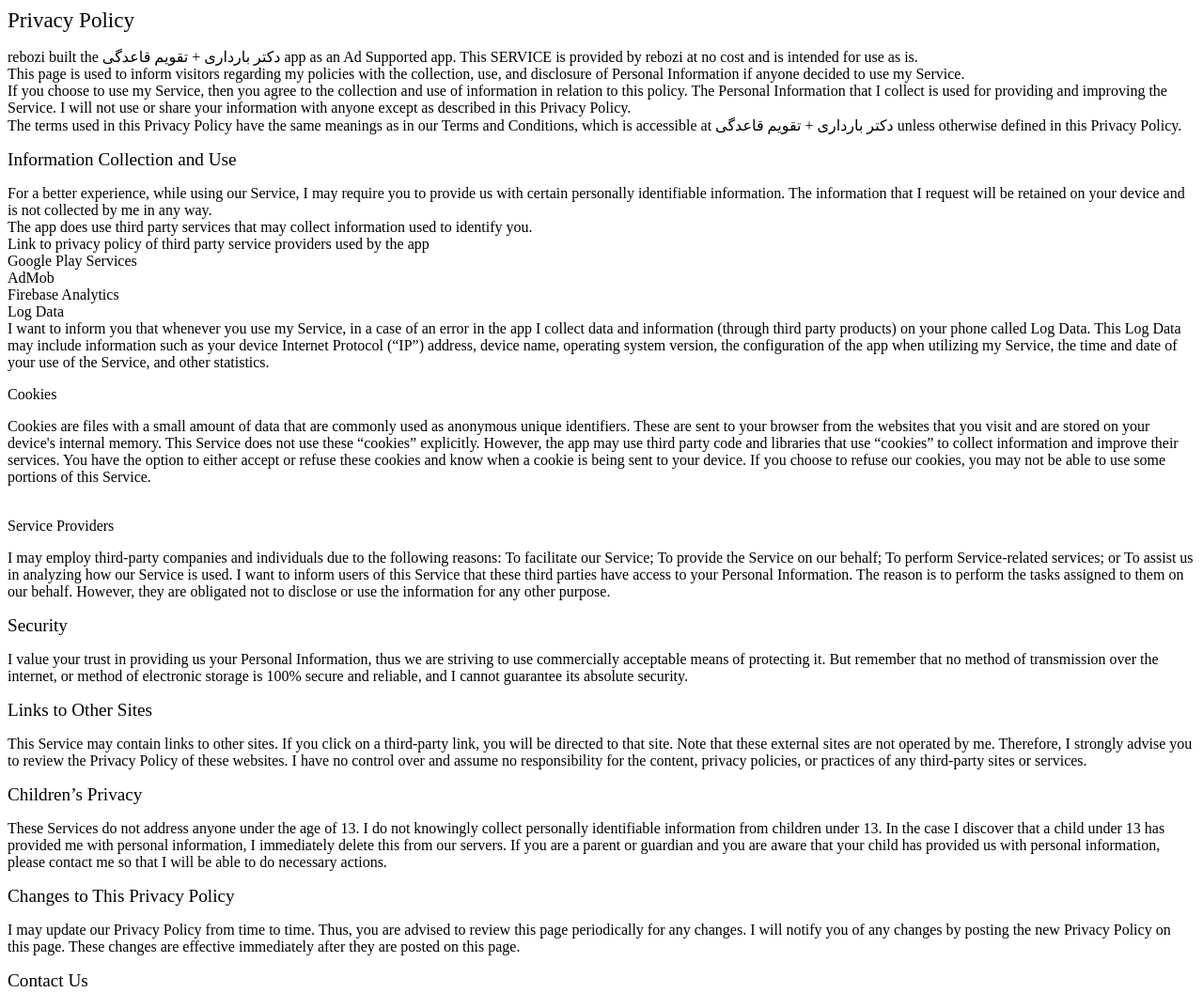
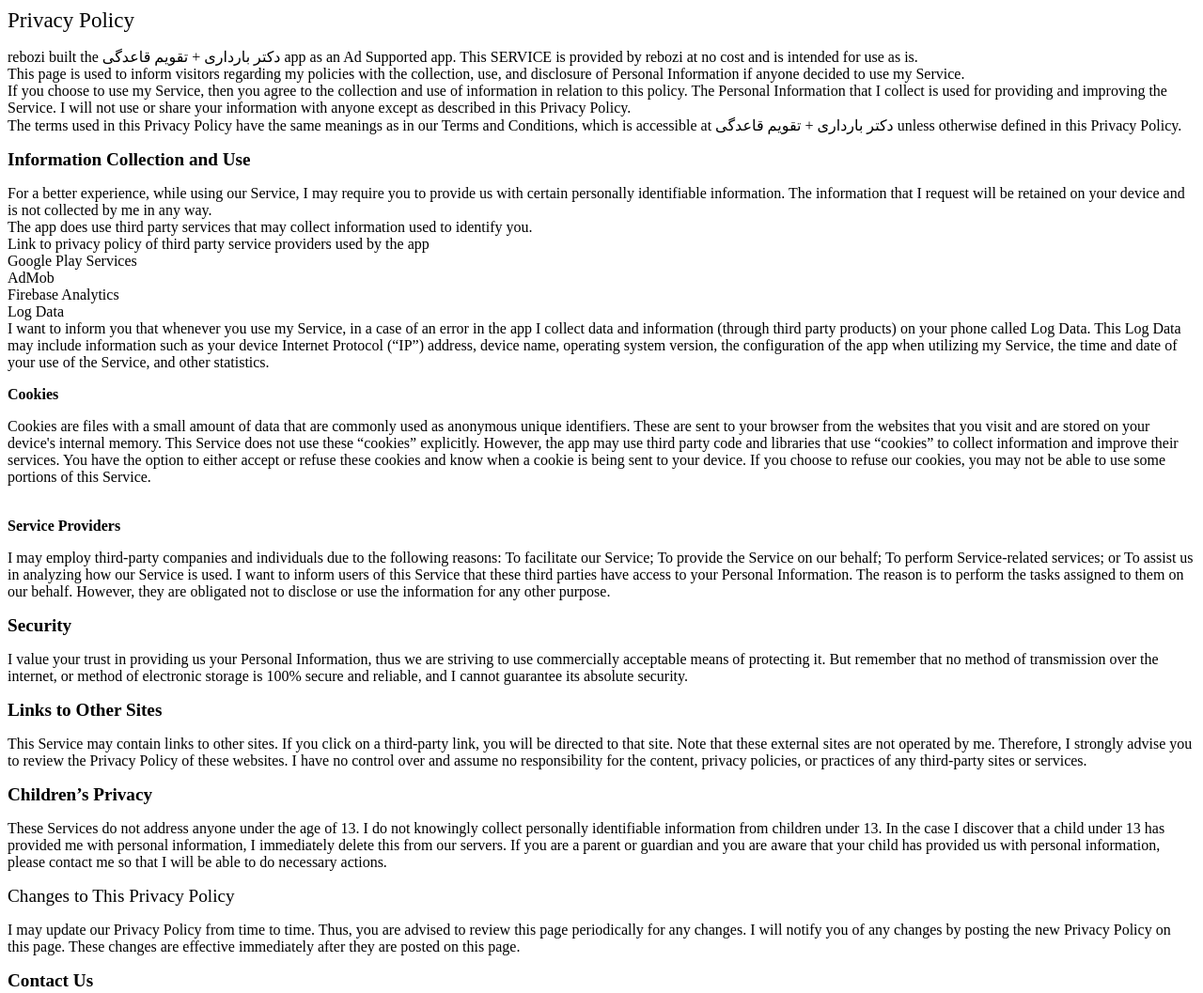
Before and after one commit to rebozi/womenpolicy, a plain HTML site: page index.html in a window 1280 px wide. Shown: the top 1057 px of the page at 94% size. Drawn offline with Linux system fonts and the light colour scheme.

Commit message:
Update index.html

```diff
--- a/index.html
+++ b/index.html
@@ -1,4 +1,4 @@
-<span style="font-size: 144%; font-weight:bold color: #2da784; ">
+<span style="font-size: 144%; font-weight:bold color: #1c5c6c; ">
  Privacy Policy</span>
 <br/>
 <p align="left">rebozi built the دکتر بارداری + تقویم قاعدگی app as an Ad Supported app. This SERVICE is provided by rebozi at no cost and is intended for use as is.
@@ -10,7 +10,7 @@
 The terms used in this Privacy Policy have the same meanings as in our Terms and Conditions, which is accessible at دکتر بارداری + تقویم قاعدگی unless otherwise defined in this Privacy Policy.
 </p>
 
-<span style="font-size: larger; font-weight:bold color: #1c5c6c; "> Information Collection and Use</span>
+<span style="font-size: larger; font-weight:bold color: #1c5c6c; "><b> Information Collection and Use</b></span>
 <br/>
 <p align="left">For a better experience, while using our Service, I may require you to provide us with certain personally identifiable information. The information that I request will be retained on your device and is not collected by me in any way.
 <br/>
@@ -29,14 +29,14 @@
 I want to inform you that whenever you use my Service, in a case of an error in the app I collect data and information (through third party products) on your phone called Log Data. This Log Data may include information such as your device Internet Protocol (“IP”) address, device name, operating system version, the configuration of the app when utilizing my Service, the time and date of your use of the Service, and other statistics.
 </p>
 
-<span style=" font-weight:bold color: #1c5c6c; "> Cookies</span>
+<span style=" font-weight:bold color: #1c5c6c; "> <b> Cookies</b></span>
 <br/>
 <p align="left">Cookies are files with a small amount of data that are commonly used as anonymous unique identifiers. These are sent to your browser from the websites that you visit and are stored on your device's internal memory.
 This Service does not use these “cookies” explicitly. However, the app may use third party code and libraries that use “cookies” to collect information and improve their services. You have the option to either accept or refuse these cookies and know when a cookie is being sent to your device. If you choose to refuse our cookies, you may not be able to use some portions of this Service.
 </p>
 
 <br/>
-<span style=" font-weight:bold color: #2da784; "> Service Providers</span>
+<span style=" font-weight:bold color: #2da784; "> <b> Service Providers</b></span>
 <p align="left">I may employ third-party companies and individuals due to the following reasons:
 To facilitate our Service;
 To provide the Service on our behalf;
@@ -45,19 +45,19 @@
 I want to inform users of this Service that these third parties have access to your Personal Information. The reason is to perform the tasks assigned to them on our behalf. However, they are obligated not to disclose or use the information for any other purpose.
 </p>
 
-<span style="font-size: larger; font-weight:bold color: #1c5c6c; "> Security</span>
+<span style="font-size: larger; font-weight:bold color: #1c5c6c; "> <b>  Security</b></span>
 <br/>
 <p align="left">
 I value your trust in providing us your Personal Information, thus we are striving to use commercially acceptable means of protecting it. But remember that no method of transmission over the internet, or method of electronic storage is 100% secure and reliable, and I cannot guarantee its absolute security.
 </p>
 
-<span style="font-size: larger; font-weight:bold color: #1c5c6c; "> Links to Other Sites</span>
+<span style="font-size: larger; font-weight:bold color: #1c5c6c; "> <b>  Links to Other Sites</b></span>
 <br/>
 <p align="left">
 This Service may contain links to other sites. If you click on a third-party link, you will be directed to that site. Note that these external sites are not operated by me. Therefore, I strongly advise you to review the Privacy Policy of these websites. I have no control over and assume no responsibility for the content, privacy policies, or practices of any third-party sites or services.
 </p>
 
-<span style="font-size: larger; font-weight:bold color: #1c5c6c; "> Children’s Privacy</span>
+<span style="font-size: larger; font-weight:bold color: #1c5c6c; "> <b>  Children’s Privacy</b></span>
 <br/>
 <p align="left">
 These Services do not address anyone under the age of 13. I do not knowingly collect personally identifiable information from children under 13. In the case I discover that a child under 13 has provided me with personal information, I immediately delete this from our servers. If you are a parent or guardian and you are aware that your child has provided us with personal information, please contact me so that I will be able to do necessary actions.
@@ -69,7 +69,7 @@
 I may update our Privacy Policy from time to time. Thus, you are advised to review this page periodically for any changes. I will notify you of any changes by posting the new Privacy Policy on this page. These changes are effective immediately after they are posted on this page.
 </p>
 
-<span style="font-size: larger; font-weight:bold color: #1c5c6c; "> Contact Us</span>
+<span style="font-size: larger; font-weight:bold color: #1c5c6c; ">  <b> Contact Us </b> </span>
 <p align="left">
 If you have any questions or suggestions about my Privacy Policy, do not hesitate to contact me.
 </p>
```
